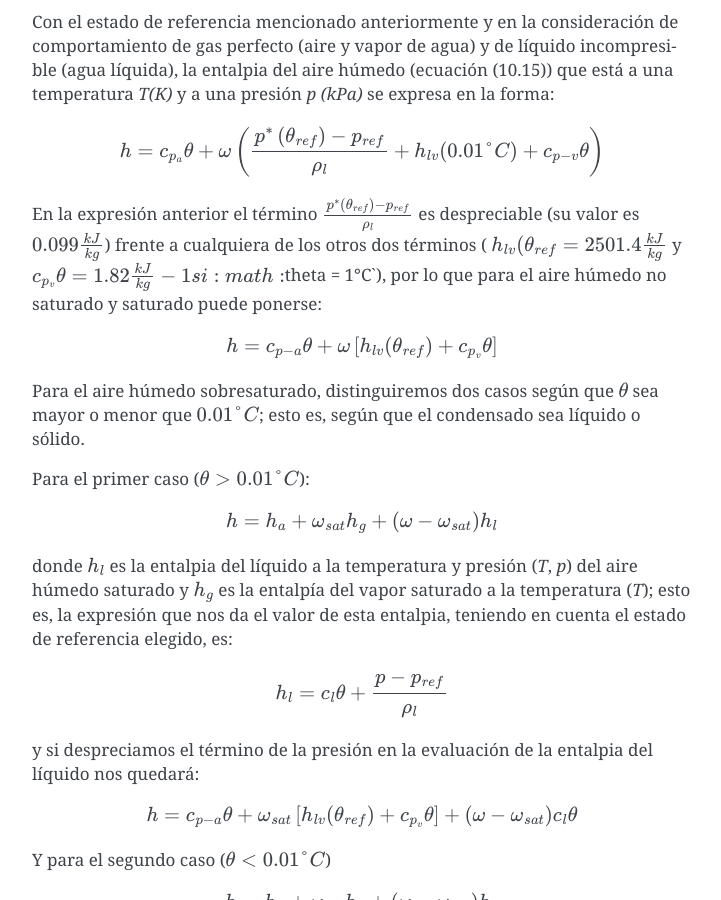
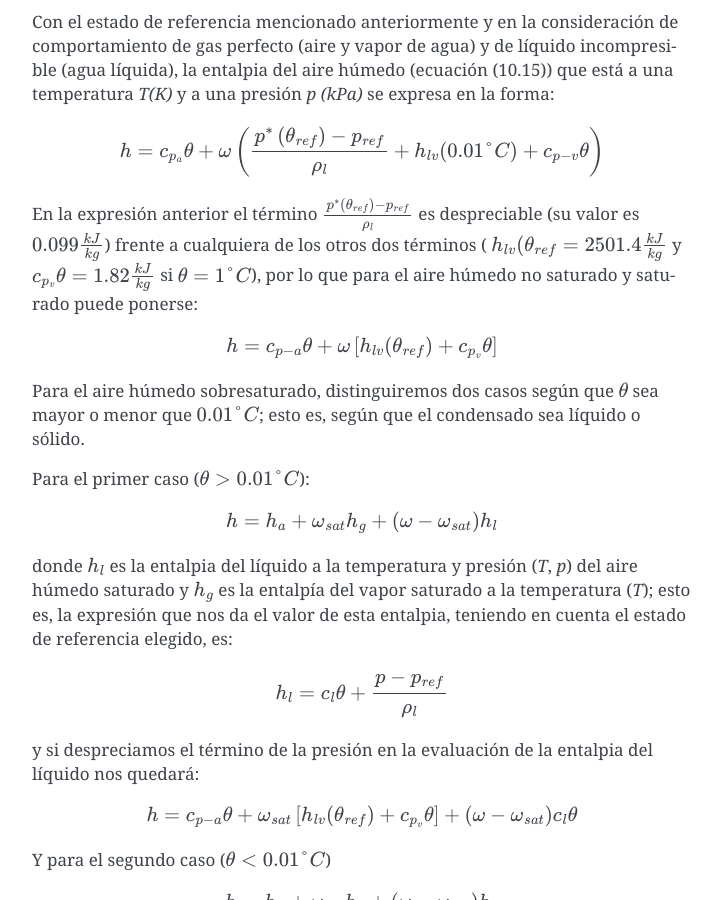
Before and after one commit to mantielero/termodinamica, a Sphinx documentation site: the page built from source/vapores_propiedades_termodinamicas.rst, in a window 1280 px wide and 900 px high, scrolled down 2246 px. Shown: the whole window, without its empty margins (388-1109 px from the left). Built offline with Sphinx 7.4.7, drawn with Linux system fonts in a browser that asks for light colours; pages that are not in the unit, such as notebooks, are missing from menus.

Commit message:
Update vapores_propiedades_termodinamicas.rst

```diff
--- a/source/vapores_propiedades_termodinamicas.rst
+++ b/source/vapores_propiedades_termodinamicas.rst
@@ -93,7 +93,7 @@ Con el estado de referencia mencionado anteriormente y en la consideración de c
 
 
 
-En la expresión anterior el término :math:`\frac{p^*\left(\theta_{ref}\right) -p_{ref}}{\rho_l}` es despreciable (su valor es :math:`0.099\frac{kJ}{kg}`) frente a cualquiera de los otros dos términos ( :math:`h_{lv}(\theta_{ref}=2501.4\frac{ kJ}{kg}` y :math:`c_{p_v} \theta  = 1.82 \frac{kJ}{kg}-1 si :math:`\theta = 1°C`), por lo que para el aire húmedo no saturado y saturado puede ponerse:
+En la expresión anterior el término :math:`\frac{p^*\left(\theta_{ref}\right) -p_{ref}}{\rho_l}` es despreciable (su valor es :math:`0.099\frac{kJ}{kg}`) frente a cualquiera de los otros dos términos ( :math:`h_{lv}(\theta_{ref}=2501.4\frac{ kJ}{kg}` y :math:`c_{p_v} \theta  = 1.82 \frac{kJ}{kg}` si :math:`\theta = 1°C`), por lo que para el aire húmedo no saturado y saturado puede ponerse:
 
 .. math::
 
```
